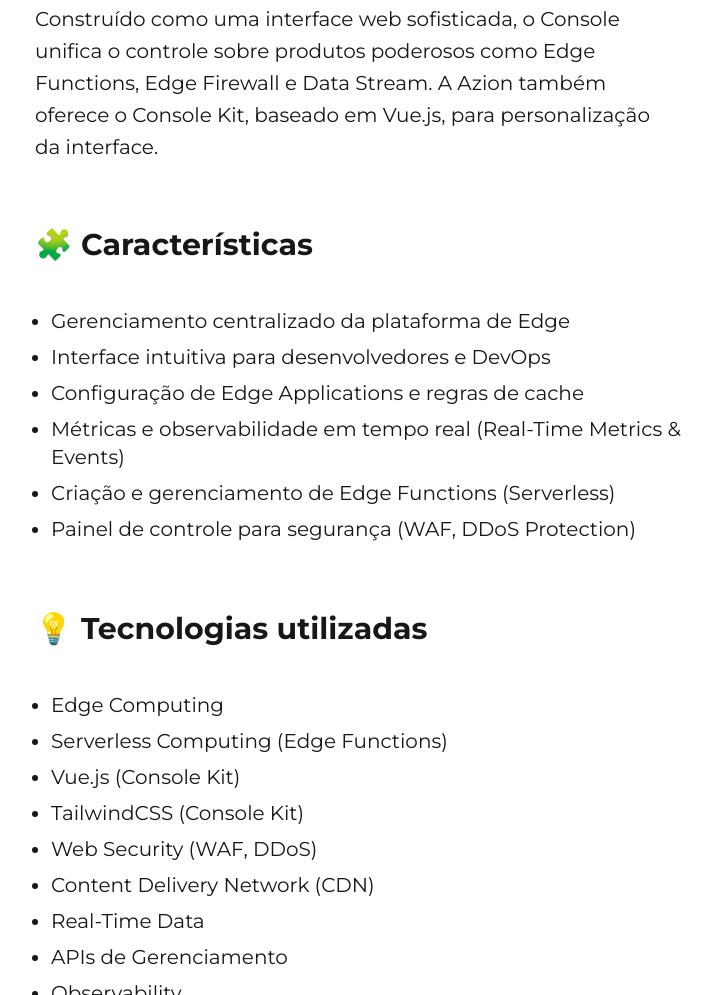
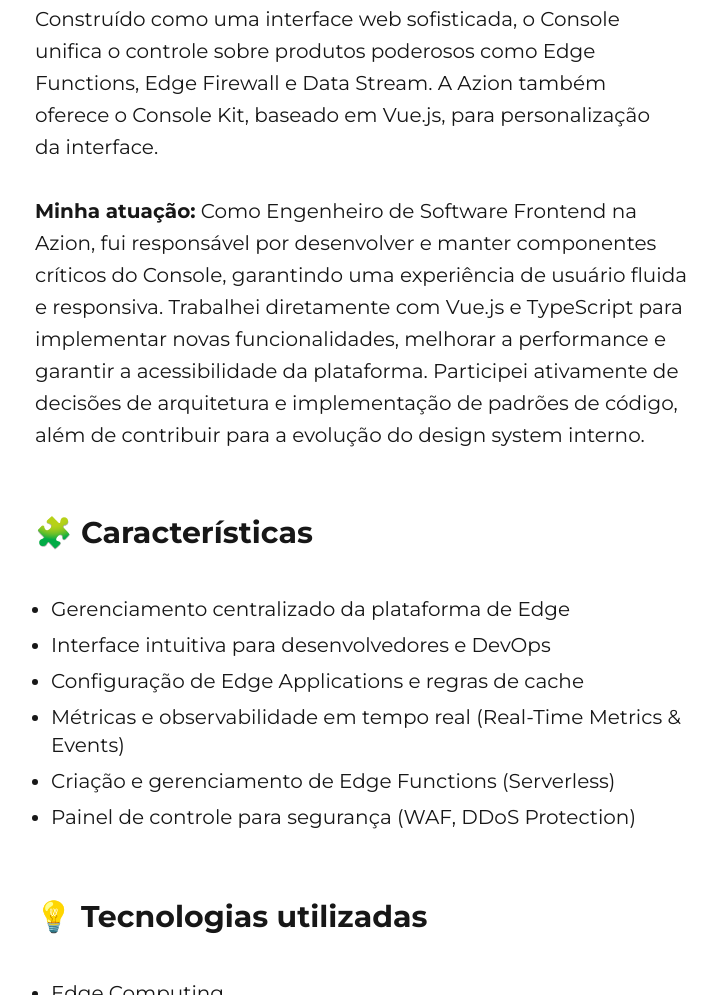
Before and after one commit to peterpaulodev/portfolio, an Astro site: page /portfolio/projects/azionconsole in a window 1280 px wide. Shown: the part 1074-2069 px from the top of the page, without its empty margins (190-907 px from the left). Built offline with nearby package versions, Linux system fonts and the light colour scheme; Astro itself is replaced by a stand-in of ours.

Commit message:
feat: add my experience to azion projects md

```diff
--- a/src/pages/portfolio/projects/azionconsole.md
+++ b/src/pages/portfolio/projects/azionconsole.md
@@ -12,6 +12,8 @@
 O **Azion Console** é a interface de gerenciamento centralizada desenvolvida para dar aos usuários controle total sobre a plataforma de Edge Computing da Azion. Utilizando um painel web intuitivo, o sistema permite que desenvolvedores e equipes de DevOps configurem, implantem, protejam e monitorem suas aplicações diretamente na borda da rede, mais perto do usuário final.
 
 Construído como uma interface web sofisticada, o Console unifica o controle sobre produtos poderosos como Edge Functions, Edge Firewall e Data Stream. A Azion também oferece o Console Kit, baseado em Vue.js, para personalização da interface.
+
+**Minha atuação:** Como Engenheiro de Software Frontend na Azion, fui responsável por desenvolver e manter componentes críticos do Console, garantindo uma experiência de usuário fluida e responsiva. Trabalhei diretamente com Vue.js e TypeScript para implementar novas funcionalidades, melhorar a performance e garantir a acessibilidade da plataforma. Participei ativamente de decisões de arquitetura e implementação de padrões de código, além de contribuir para a evolução do design system interno.
 
 ## 🧩 Características
 
--- a/src/pages/portfolio/projects/azionsite.md
+++ b/src/pages/portfolio/projects/azionsite.md
@@ -11,6 +11,8 @@
 O **Site da Azion** (www.azion.com) é o principal ponto de presença digital e marketing da Azion Technologies. É uma plataforma robusta de conteúdo e documentação projetada para educar visitantes sobre o poder do Edge Computing. Utilizando sua própria infraestrutura de edge para entrega, o site demonstra na prática a alta performance e segurança que a plataforma da Azion oferece.
 
 Ele serve como o hub central para clientes, desenvolvedores, parceiros e investidores encontrarem informações sobre produtos, preços, casos de uso e guias técnicos.
+
+**Minha atuação:** Como Engenheiro de Software Frontend na Azion, participei ativamente do desenvolvimento de componentes e páginas do site institucional, utilizando Vue.js e React para criar interfaces modernas e interativas. Trabalhei em estreita colaboração com as equipes de design e produto para implementar um design system consistente, garantindo uma experiência de usuário coesa em toda a plataforma. Minhas responsabilidades incluíram otimização de performance, garantia de acessibilidade e desenvolvimento de componentes reutilizáveis que aceleraram o ciclo de desenvolvimento.
 
 ## 🧩 Características
 
```
